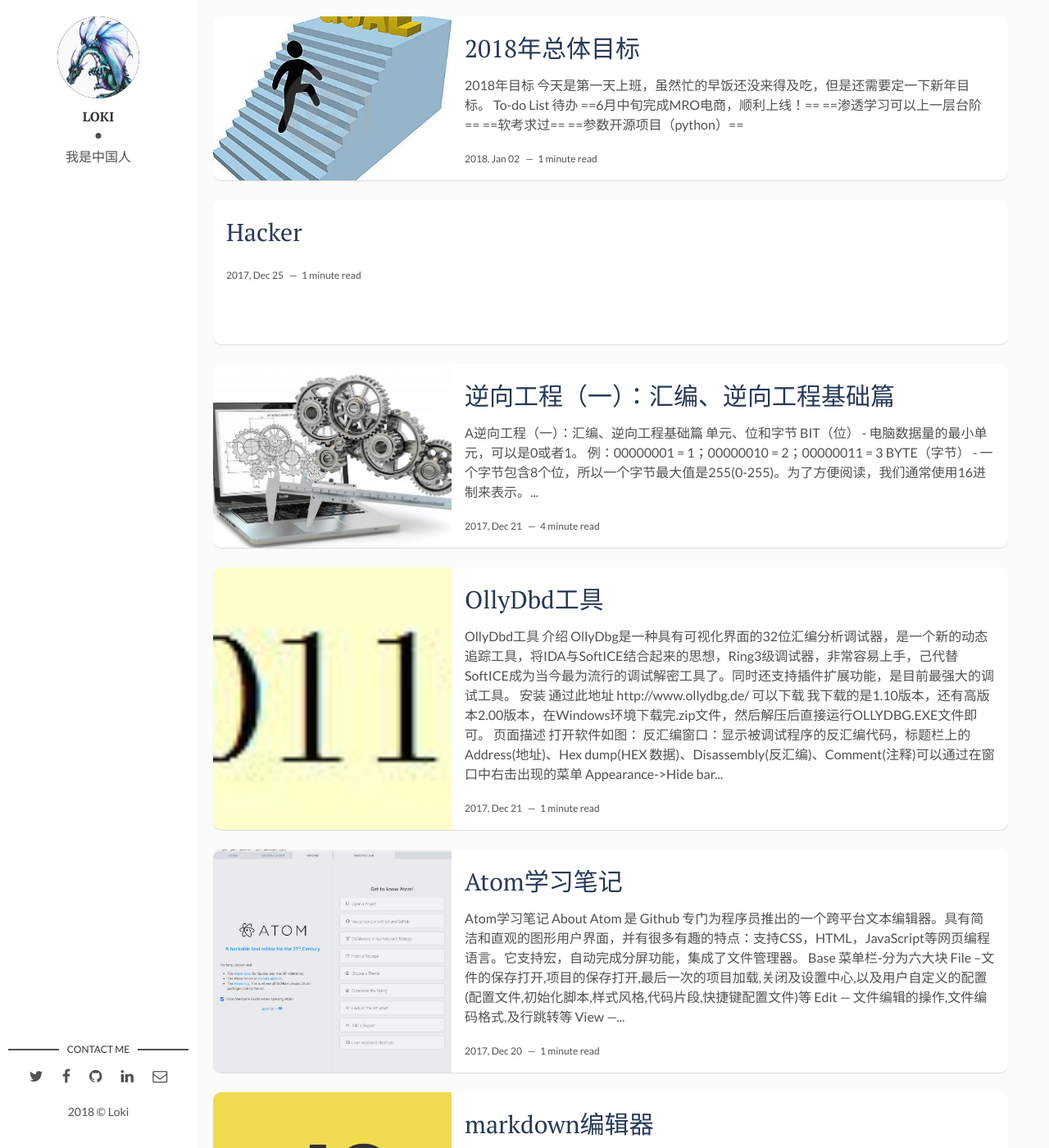
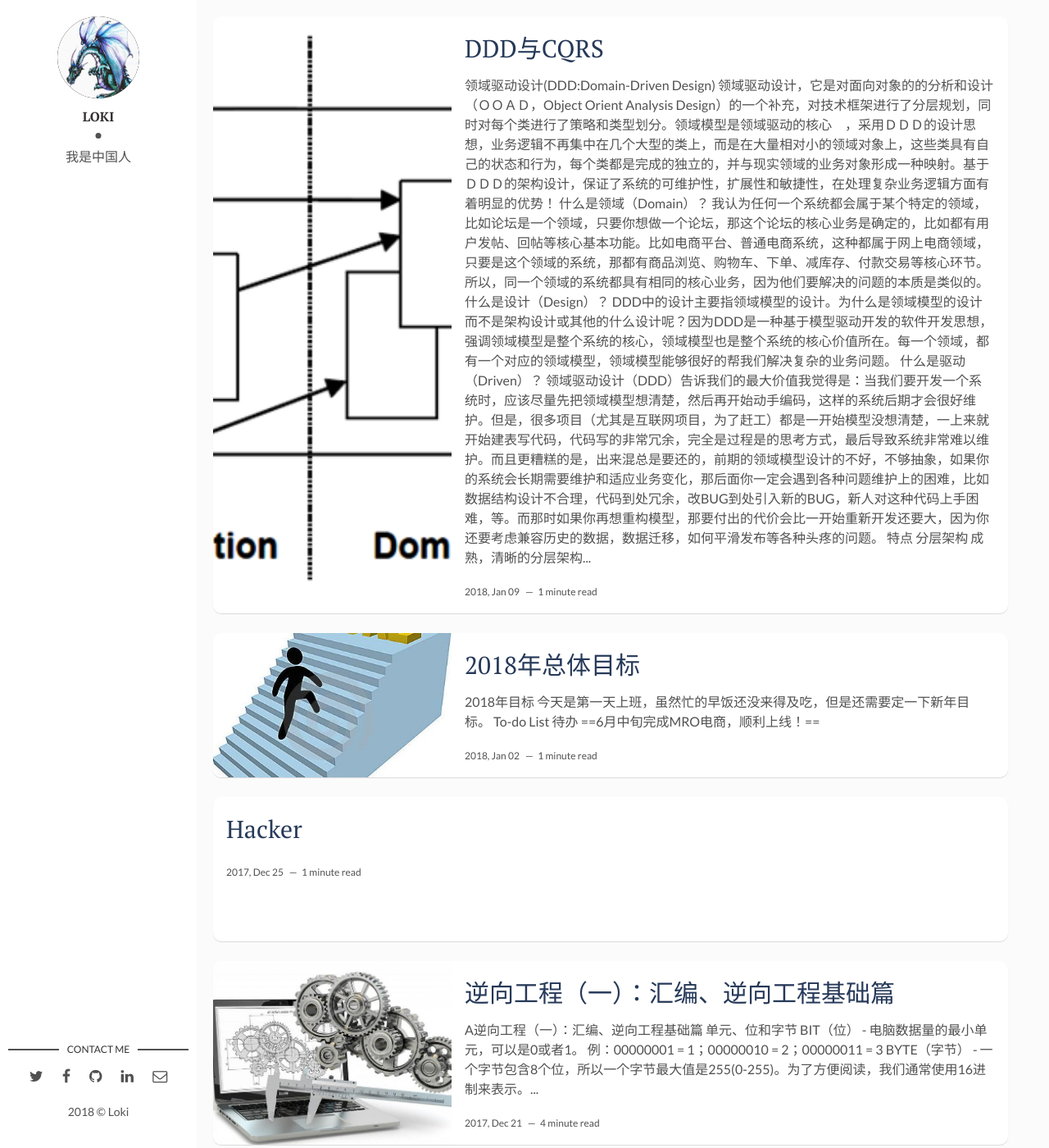
Before and after one commit to Lokihjl/Lokihjl.github.io, a Jekyll site: the page built from index.html, in a window 1280 px wide and 1400 px high. Shown: the whole window at 82% size. Built offline with Jekyll 4.4.1, drawn with Linux system fonts in a browser that asks for light colours; the list of posts is cut into pages by our own code.

Commit message:
Update README.md

```diff
--- a/_posts/2018-1-2-target.markdown
+++ b/_posts/2018-1-2-target.markdown
@@ -13,6 +13,3 @@ tags: [target]
 
 - [ ] 待办
     - [ ] ==6月中旬完成MRO电商，顺利上线！==
-    - [ ] ==渗透学习可以上一层台阶==
-    - [ ] ==软考求过==
-    - [ ] ==参数开源项目（python）==
--- /dev/null
+++ b/_posts/2018-1-9-ddd.markdown
@@ -0,0 +1,41 @@
+---
+layout: post
+title: DDD与CQRS
+date: 2018-01-09 13:32:20 +0800
+description: 介绍DDD与CQRS概念与使用总结
+img: ddd.jpg # Add image post (optional)
+tags: [DDD, CQRS]
+---
+领域驱动设计(DDD:Domain-Driven Design)
+===========
+>领域驱动设计，它是对面向对象的的分析和设计（ＯＯＡＤ，Object Orient Analysis Design）的一个补充，对技术框架进行了分层规划，同时对每个类进行了策略和类型划分。领域模型是领域驱动的核心　，采用ＤＤＤ的设计思想，业务逻辑不再集中在几个大型的类上，而是在大量相对小的领域对象上，这些类具有自己的状态和行为，每个类都是完成的独立的，并与现实领域的业务对象形成一种映射。基于ＤＤＤ的架构设计，保证了系统的可维护性，扩展性和敏捷性，在处理复杂业务逻辑方面有着明显的优势！
+
+# 什么是领域（Domain）？
+我认为任何一个系统都会属于某个特定的领域，比如论坛是一个领域，只要你想做一个论坛，那这个论坛的核心业务是确定的，比如都有用户发帖、回帖等核心基本功能。比如电商平台、普通电商系统，这种都属于网上电商领域，只要是这个领域的系统，那都有商品浏览、购物车、下单、减库存、付款交易等核心环节。所以，同一个领域的系统都具有相同的核心业务，因为他们要解决的问题的本质是类似的。
+
+# 什么是设计（Design）？
+DDD中的设计主要指领域模型的设计。为什么是领域模型的设计而不是架构设计或其他的什么设计呢？因为DDD是一种基于模型驱动开发的软件开发思想，强调领域模型是整个系统的核心，领域模型也是整个系统的核心价值所在。每一个领域，都有一个对应的领域模型，领域模型能够很好的帮我们解决复杂的业务问题。
+
+# 什么是驱动（Driven）？
+领域驱动设计（DDD）告诉我们的最大价值我觉得是：当我们要开发一个系统时，应该尽量先把领域模型想清楚，然后再开始动手编码，这样的系统后期才会很好维护。但是，很多项目（尤其是互联网项目，为了赶工）都是一开始模型没想清楚，一上来就开始建表写代码，代码写的非常冗余，完全是过程是的思考方式，最后导致系统非常难以维护。而且更糟糕的是，出来混总是要还的，前期的领域模型设计的不好，不够抽象，如果你的系统会长期需要维护和适应业务变化，那后面你一定会遇到各种问题维护上的困难，比如数据结构设计不合理，代码到处冗余，改BUG到处引入新的BUG，新人对这种代码上手困难，等。而那时如果你再想重构模型，那要付出的代价会比一开始重新开发还要大，因为你还要考虑兼容历史的数据，数据迁移，如何平滑发布等各种头疼的问题。
+
+# 特点
+ 分层架构
+  * 成熟，清晰的分层架构
+  * 领域对象与世界的业务映射
+  * 明确的职责划分
+ 复用性
+  * 领域对象是核心
+  * 领域对象复用：完整的业务对象描述
+  * 设计利用：设计基于领域对象而非基于数据库的
+ 适用场合
+  * 具备复杂业务逻辑的软件开发
+  * 对设计和开发人员要求较高
+  * 不适合普通的ＣＵＲＤ操作
+  * 系统的维护性与扩展性较高
+
+
+# 服务器后端发展三个阶段：
+* UI+DataBase的两层架构，这种面向数据库的架构(上图table	module )没有灵活性。
+* UI+Service+DataBase的多层SOA架构，这种服务+表模型的架构易使服务变得囊肿，难于维护拓展，伸缩性能差.
+* DDD+SOA的事件驱动的CQRS读写分离架构，应付复杂业务逻辑，以聚合模型替代数据表模型，以并发的事件驱动替代串联的消息驱动。真正实现以业务实体为核心的灵活拓展。
```
Also changed, not shown: README.md, assets/img/ddd.jpg (added).
